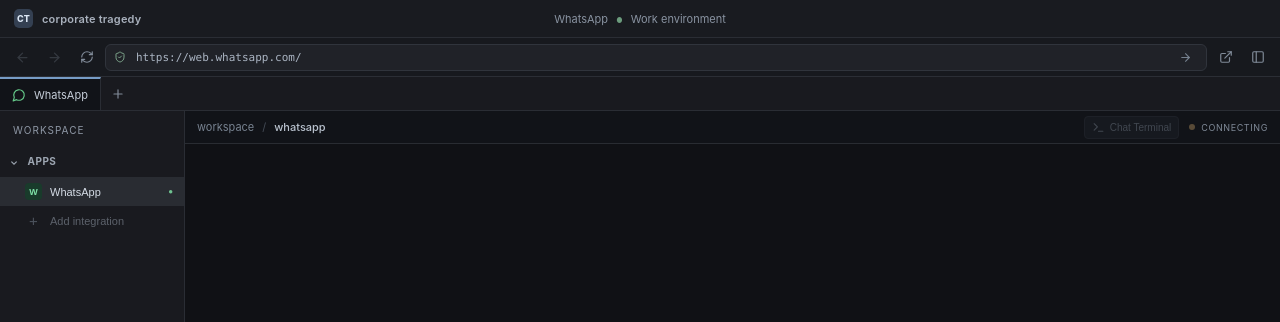
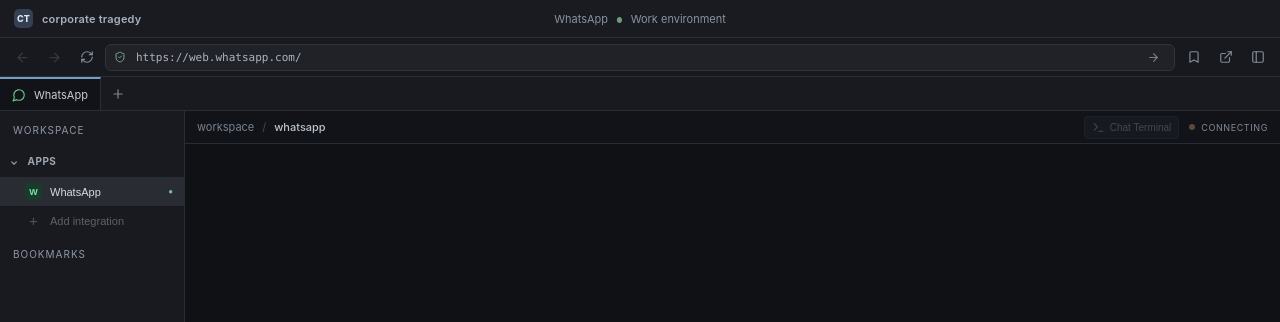
Before and after one commit to mahimator/corporatetragedy, a React (Vite) app: page / in a window 1280 px wide. Shown: the top 322 px of the page. Built offline with nearby package versions, Linux system fonts and the light colour scheme.

Commit message:
Add persistent local bookmarks

```diff
--- a/src/App.tsx
+++ b/src/App.tsx
@@ -1,8 +1,9 @@
 import { useEffect, useRef, useState } from 'react';
-import { ArrowLeft, ArrowRight, RefreshCw, Plus, MessageCircle, PanelLeft, ExternalLink, Terminal, X, AlertTriangle, ShieldCheck } from 'lucide-react';
+import { ArrowLeft, ArrowRight, RefreshCw, Plus, MessageCircle, PanelLeft, ExternalLink, Terminal, X, AlertTriangle, ShieldCheck, Bookmark } from 'lucide-react';
 
 type Chat = { name: string; preview: string; index: number };
 type Message = { text: string; outgoing: boolean };
+type Bookmark = { title: string; url: string };
 
 const HOME_URL = 'https://web.whatsapp.com/';
 const isWhatsAppURL = (value: string) => {
@@ -42,11 +43,25 @@ export default function App() {
   const [pageTitle, setPageTitle] = useState('WhatsApp');
   const [canGoBack, setCanGoBack] = useState(false);
   const [canGoForward, setCanGoForward] = useState(false);
+  const [bookmarks, setBookmarks] = useState<Bookmark[]>(() => {
+    try { const saved = JSON.parse(localStorage.getItem('ct-bookmarks') || '[]'); return Array.isArray(saved) ? saved.filter((b:any) => typeof b?.title === 'string' && typeof b?.url === 'string') : []; }
+    catch { return []; }
+  });
+  const isBookmarked = bookmarks.some(bookmark => bookmark.url === address);
 
   const isWhatsApp = (() => {
     try { return isWhatsAppURL(address); }
     catch { return false; }
   })();
+
+  useEffect(() => { localStorage.setItem('ct-bookmarks', JSON.stringify(bookmarks)); }, [bookmarks]);
+
+  const toggleBookmark = () => {
+    const url = normalizeUrl(address);
+    if (!url) return;
+    if (bookmarks.some(bookmark => bookmark.url === url)) setBookmarks(list => list.filter(bookmark => bookmark.url !== url));
+    else setBookmarks(list => [...list, { title: pageTitle || url, url }]);
+  };
 
   const clearWorkspace = () => {
     setChats([]);
@@ -198,7 +213,7 @@ export default function App() {
         <button type="submit" title="Go"><ArrowRight size={13}/></button>
       </form>
       {loaded && loadError && <span className="address-error" role="alert">{loadError}</span>}
-      <button className="navbtn" title="Open in external browser" onClick={() => {const url=normalizeUrl(address);if(url)window.open(url, '_blank')}}><ExternalLink size={14}/></button>
+      <button className={isBookmarked ? "navbtn bookmark-active" : "navbtn"} title={isBookmarked ? "Remove bookmark" : "Bookmark page"} onClick={toggleBookmark}><Bookmark size={14}/></button><button className="navbtn" title="Open in external browser" onClick={() => {const url=normalizeUrl(address);if(url)window.open(url, '_blank')}}><ExternalLink size={14}/></button>
       <button className="navbtn" title="Toggle sidebar" onClick={() => setSidebar(v=>!v)}><PanelLeft size={14}/></button>
     </div>
     <div className="tabstrip">
@@ -211,7 +226,7 @@ export default function App() {
         <div className="side-label">WORKSPACE</div>
         <div className="side-group"><span className="chevron">⌄</span> APPS</div>
         <button className="app-row active" onClick={() => go(HOME_URL)}><span className="wa-icon">W</span> WhatsApp <span className="live">●</span></button>
-        <button className="app-row disabled" disabled title="More integrations will be added later"><span className="add-icon">+</span> Add integration</button>
+        <button className="app-row disabled" disabled title="More integrations will be added later"><span className="add-icon">+</span> Add integration</button><div className="side-label bookmark-label">BOOKMARKS</div>{bookmarks.map((bookmark,index)=><div className="bookmark-row" key={bookmark.url}><button title={bookmark.url} onClick={()=>go(bookmark.url)}><Bookmark size={12}/><span>{bookmark.title}</span></button><button className="bookmark-remove" title="Remove bookmark" onClick={()=>setBookmarks(list=>list.filter((_,i)=>i!==index))}><X size={12}/></button></div>)}
 
       </aside>}
       <main className="content">
```
